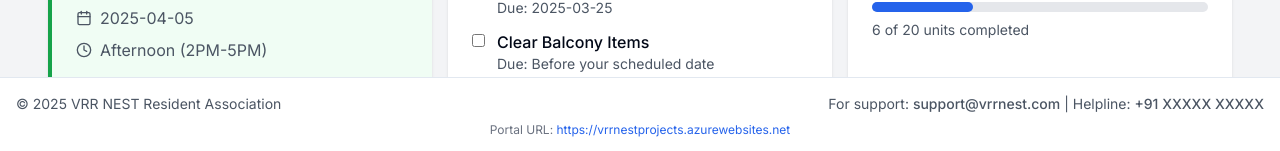
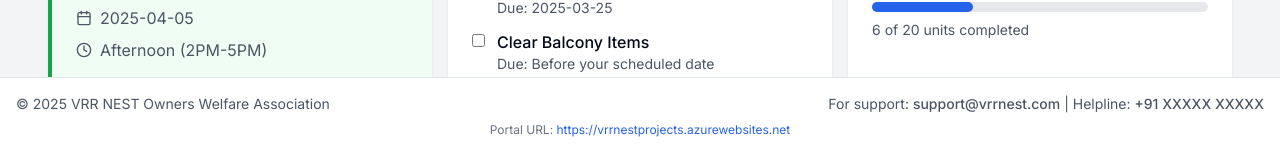
Before and after one commit to alonet23/vrrnestpaint, a Next.js app: page / in a window 1280 px wide. Shown: the part 646-797 px from the top of the page. Built offline with nearby package versions, Linux system fonts and the light colour scheme.

Commit message:
Update page.tsx

```diff
--- a/src/app/page.tsx
+++ b/src/app/page.tsx
@@ -961,7 +961,7 @@ const App = () => {
       <footer className="bg-white py-4 border-t">
         <div className="container mx-auto px-4">
           <div className="flex flex-col md:flex-row justify-between items-center">
-            <p className="text-sm text-gray-600">© 2025 VRR NEST Resident Association</p>
+            <p className="text-sm text-gray-600">© 2025 VRR NEST Owners Welfare Association</p>
             <div className="mt-2 md:mt-0">
                               <p className="text-sm text-gray-600">
                 For support: <span className="font-medium">support@vrrnest.com</span> | Helpline: <span className="font-medium">+91 XXXXX XXXXX</span>
```
